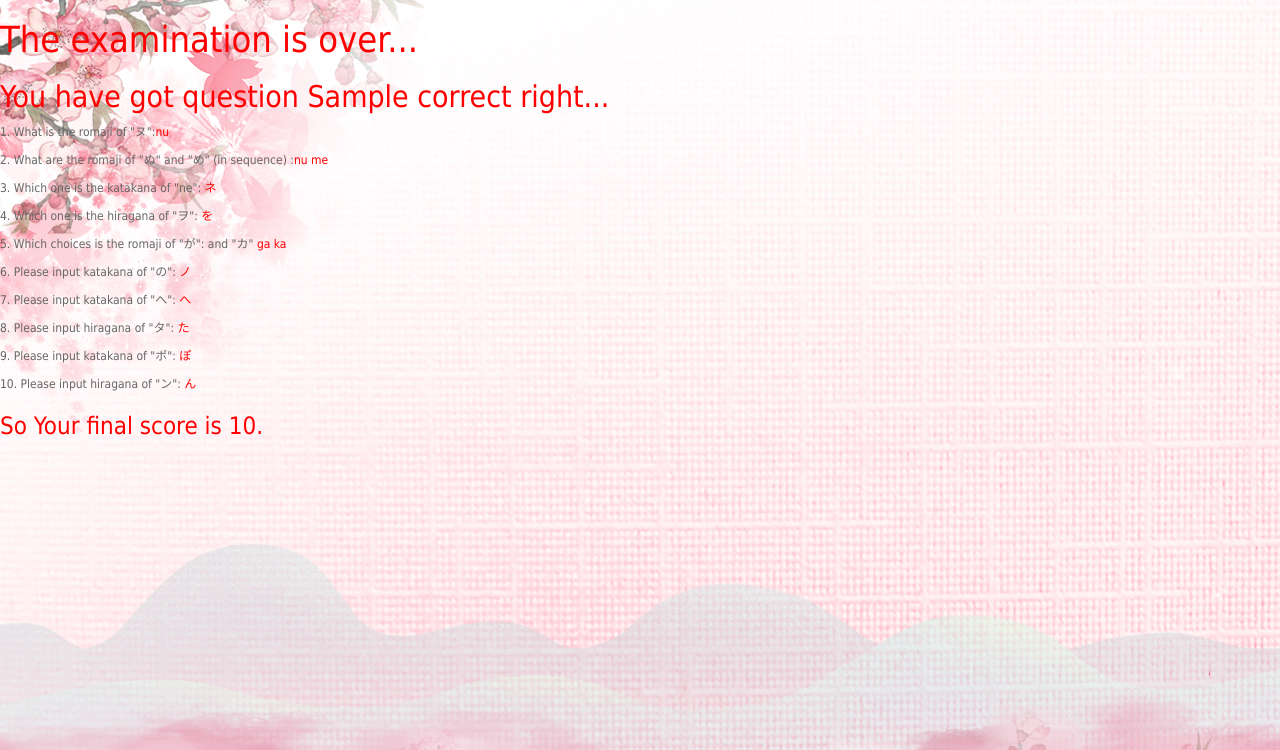
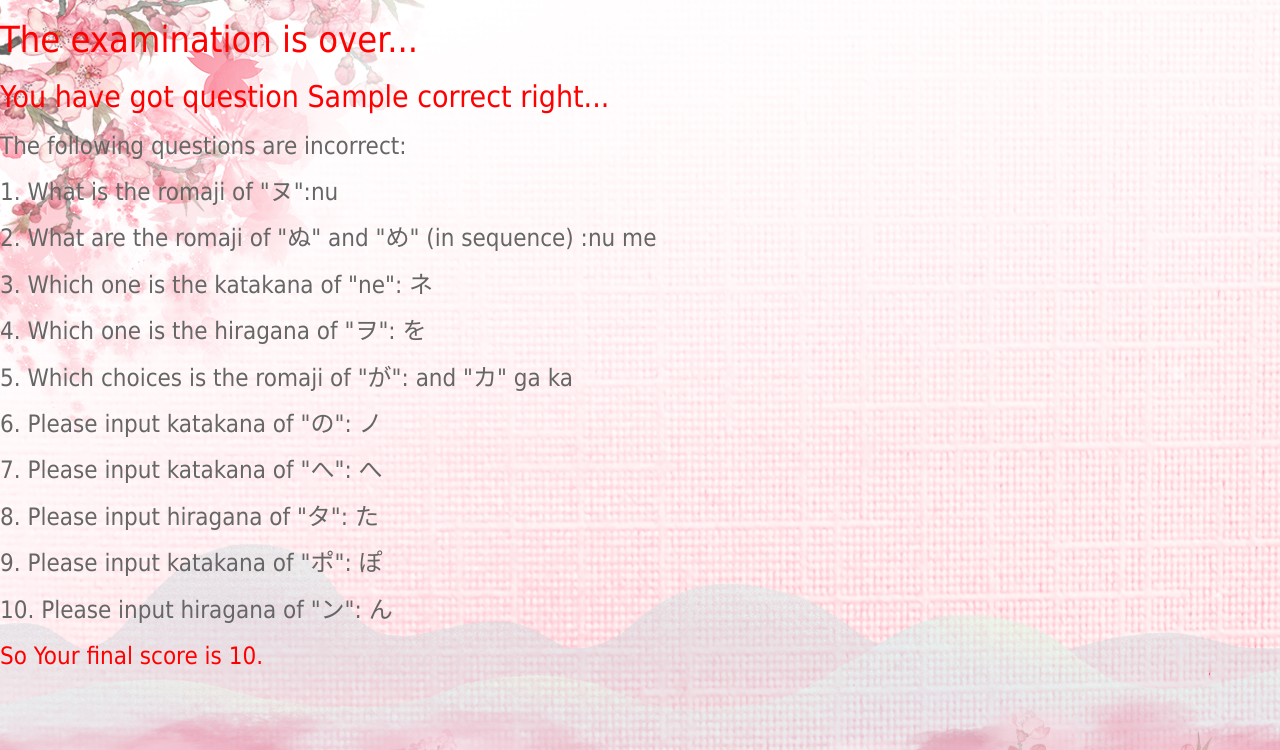
Before and after one commit to Basic-Japanese-Learning/CITS3403Project, a Flask app: template app/templates/feedback.html in a window 1280 px wide. Shown: the part 50-800 px from the top of the page. Run offline with Flask 2, Linux system fonts and the light colour scheme; the template is opened without the code that fills it: most values are stand-ins (such as "Sample title", 1, 10 or a date in 2020).

Commit message:
change style

```diff
--- a/app/templates/feedback.html
+++ b/app/templates/feedback.html
@@ -7,14 +7,10 @@
     <title>feedback</title>
     <link rel="stylesheet" href="../static/bootstrap-3.4.1-dist/css/bootstrap.min.css">
     <link rel="stylesheet" href="../static/css/base.css">
+    <link rel="stylesheet" href="../static/css/feed.css">
     <!-- <link rel="stylesheet" href="bootstrap-3.4.1-dist/css/bootstrap.min.css"> -->
     <script src="https://ajax.aspnetcdn.com/ajax/jquery/jquery-3.5.1.min.js"></script>
     <script src="{{ url_for('static', filename='js/feed.js')}}"></script>
-    <style>
-      .answer{
-        color: red;
-      }
-    </style>
     <script>
       function myFunc(vars) {
         return vars
@@ -39,27 +35,29 @@
       <div class="col-lg-4 col-md-4 col-sm-6">
       </div>
   </header>
+  <div class="zj">
   <h1 class="r" onload="show()">The examination is over...
   </h1>
+
   <h2 class = "r">
     You have got question {{correct}} right...
   </h2>
-  <div>
-    <p id = "1">1. What is the romaji of &#34;ヌ&#34;:<span class = "answer">nu</span></p>
-    <p id = "2">2. What are the romaji of &#34;ぬ&#34; and &#34;め&#34; (in sequence)  :<span class = "answer">nu me</span></p>
-    <p id = "3">3. Which one is the katakana of &#34;ne&#34;: <span class = "answer">ネ</span></p>
-    <p id = "4">4. Which one is the hiragana of &#34;ヲ&#34;: <span class = "answer">を</span></p>
-    <p id = "5">5. Which choices is the romaji of &#34;が&#34;: and &#34;カ&#34; <span class = "answer">ga ka</span></p>
-    <p id = "6">6. Please input katakana of &#34;の&#34;: <span class = "answer">ノ</span></p>
-    <p id = "7">7. Please input katakana of &#34;へ&#34;: <span class = "answer">へ</span></p>
-    <p id = "8">8. Please input hiragana of &#34;タ&#34;: <span class = "answer">た</span></p>
-    <p id = "9">9. Please input katakana of &#34;ポ&#34;: <span class = "answer">ぽ</span></p>
-    <p id = "10">10. Please input hiragana of &#34;ン&#34;: <span class = "answer">ん<span></p>
-  </div>
+    <h3>The following questions are incorrect:</h3>
+    <h3 id = "1">1. What is the romaji of &#34;ヌ&#34;:<span class = "answer">nu</span></h3>
+    <h3 id = "2">2. What are the romaji of &#34;ぬ&#34; and &#34;め&#34; (in sequence)  :<span class = "answer">nu me</span></h3>
+    <h3 id = "3">3. Which one is the katakana of &#34;ne&#34;: <span class = "answer">ネ</span></p>
+    <h3 id = "4">4. Which one is the hiragana of &#34;ヲ&#34;: <span class = "answer">を</span></h3>
+    <h3 id = "5">5. Which choices is the romaji of &#34;が&#34;: and &#34;カ&#34; <span class = "answer">ga ka</span></h3>
+    <h3 id = "6">6. Please input katakana of &#34;の&#34;: <span class = "answer">ノ</span></h3>
+    <h3 id = "7">7. Please input katakana of &#34;へ&#34;: <span class = "answer">へ</span></h3>
+    <h3 id = "8">8. Please input hiragana of &#34;タ&#34;: <span class = "answer">た</span></h3>
+    <h3 id = "9">9. Please input katakana of &#34;ポ&#34;: <span class = "answer">ぽ</span></h3>
+    <h3 id = "10">10. Please input hiragana of &#34;ン&#34;: <span class = "answer">ん<span></h3>
+
   <h3 class = "r">
     So Your final score is {{score}}.
   </h3>
-
+  </div>
 
 </body>
 </html>
```
